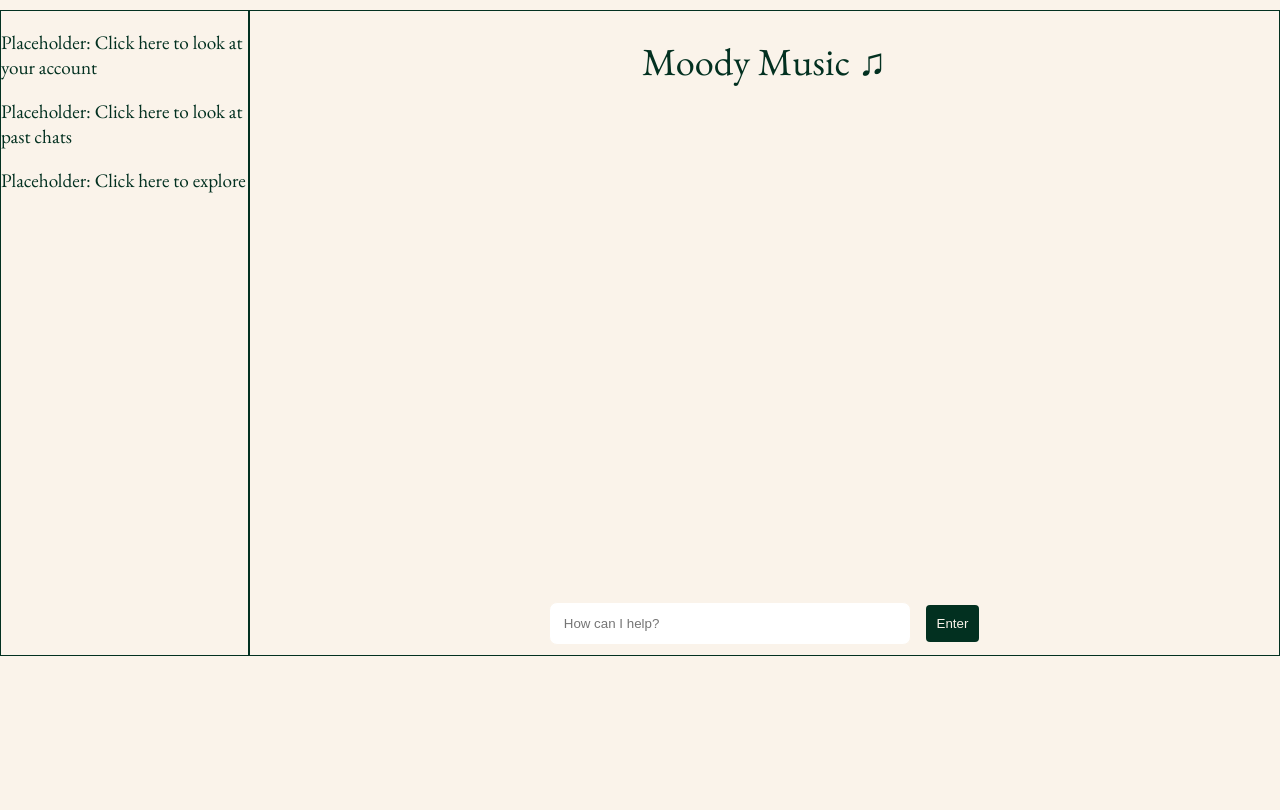
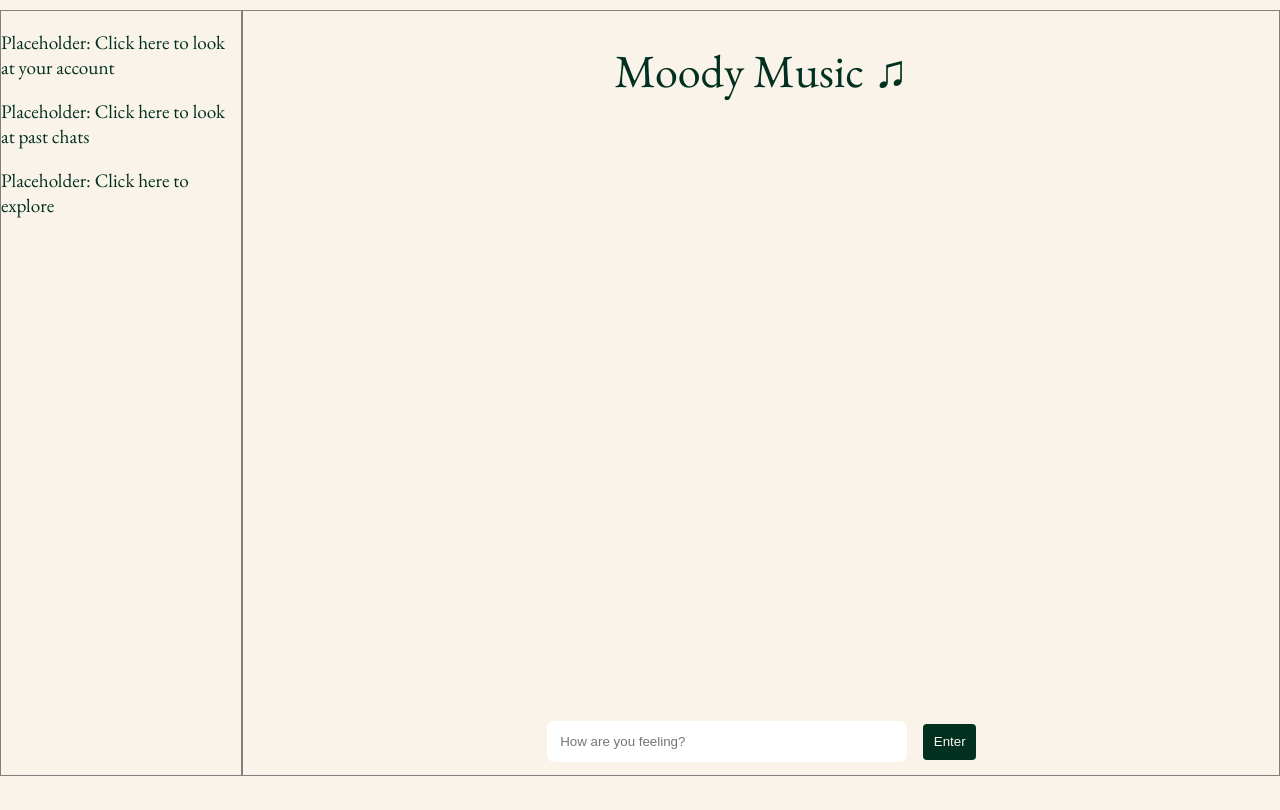
Before and after one commit to wakdj/groupProject, a Flask app: page / in a window 1280 px wide. Run offline with Flask 3, Linux system fonts and the light colour scheme; parts of the project's set-up code (start-up, migrations or seed data) failed here and were passed over; some web fonts are replaced.

Commit message:
minor style changes e.g. changing font etc

```diff
--- a/all/chatbot/models/chat.py
+++ b/all/chatbot/models/chat.py
@@ -72,7 +72,7 @@ def predict_class(sentence):
 
 def get_response(intents_list, intents_json):
     if len(intents_list) == 0:
-        return "Sorry, I cannot understand you yet."
+        return "Sorry, I cannot understand you yet. ~" + "unknown"
     tag = intents_list[0]['intent']
     list_of_intents = intents_json['intents']
     for i in list_of_intents:
--- a/all/chatbot/models/intents.json
+++ b/all/chatbot/models/intents.json
@@ -65,7 +65,7 @@
       ],
       "responses": [
         "Oh diddums, here's a few options for you to pick from.",
-        "If you're feeling sad, please pick one of the options below and I'll recommend a song for you."
+        "If you're not feeling so great, please pick one of the options below and I'll recommend a song for you."
       ]
     },
     {
@@ -84,8 +84,7 @@
         "I am chilling out"
       ],
       "responses": [
-        "Nice! I've got a few chill options below for you.",
-        "'Clair de Lune' by Claude Debussy is for you"
+        "Nice! I've got a few chill options below for you."
       ]
     },
     {
--- a/all/chatbot/static/script.js
+++ b/all/chatbot/static/script.js
@@ -120,7 +120,7 @@
         const optionsArr = [];
         const recommendation = document.createElement("span");
         console.log(category);
-        if (category === "greeting" || category === "thanks" || category === "goodbye" || category === "funny" || category === "") {
+        if (category === "greeting" || category === "thanks" || category === "goodbye" || category === "funny" || category === "unknown") {
             return;
         }
         if (category === "sad") {
@@ -179,6 +179,7 @@
                         })
                         .then(data => {
                             const linkTag = document.createElement("a")
+                            elem.style.color = "pink"
                             const recommendationText = document.createTextNode(data.answer[0])
                             const link = document.createTextNode("link");
                             linkTag.appendChild(link);
--- a/all/chatbot/static/style.css
+++ b/all/chatbot/static/style.css
@@ -73,17 +74,18 @@ a{
 .chat-container {
     align-items: center;
     background-color: #faf3ea;
-    border: 0.1em solid #023020;
+    border: 0.01em solid grey;
     width: 100%;
     box-sizing: border-box;
     padding: 0em 10em 0em 10em;
+    font-size: larger;
 
 }
 
 .explore-container {
     background-color: #faf3ea;
     max-width: 24%;
-    border: 0.1em solid #023020;
+    border: 0.01em solid grey;
     box-sizing: border-box;
     min-height: fit-content;
 }
@@ -113,15 +115,21 @@ a{
     display: inline-table;
     /* font-family: "Rouge Script", cursive; */
 }
+#outputArea ul {
+    padding-left: 7em;
+}
 
 
-
+span{
+    width: 95%;
+}
 
 #userMessage{
     /* align-self: flex-end; */
     display: inline-table;
     text-align: left;
-    width: 49%;
+    margin-left: 2em;
+    width: 30%;
 
 }
 
--- a/all/chatbot/templates/template.html
+++ b/all/chatbot/templates/template.html
@@ -40,7 +40,7 @@
             </div>
 
             <div class="input-container">
-                <input type="text" id="textInput" placeholder="How can I help?">
+                <input type="text" id="textInput" placeholder="How are you feeling?">
                 <button id="predictButton">Enter</button>
             </div>
         </div>
```
Also changed, not shown: other parts of all/chatbot/static/style.css (+29 -12 lines).
